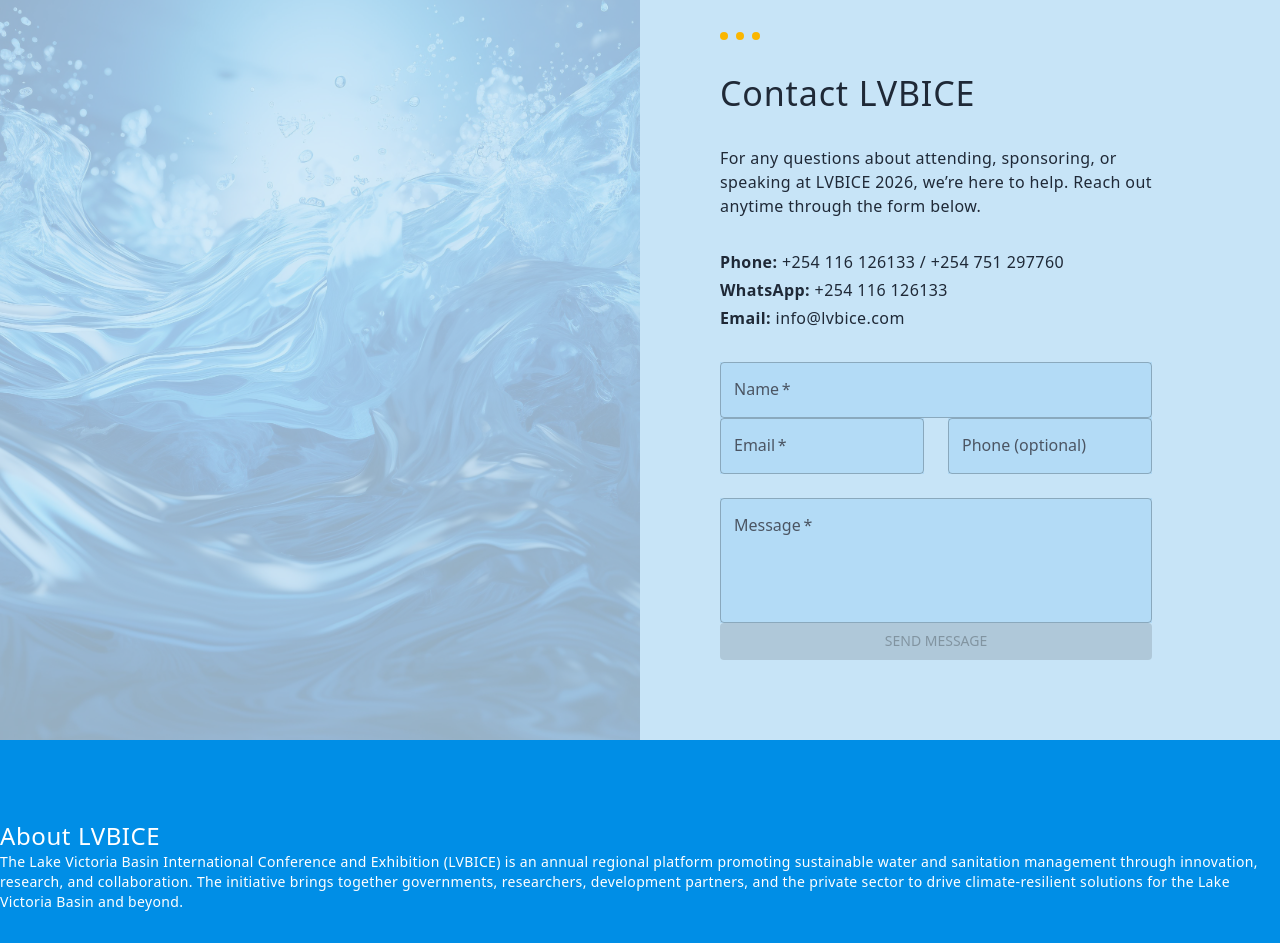
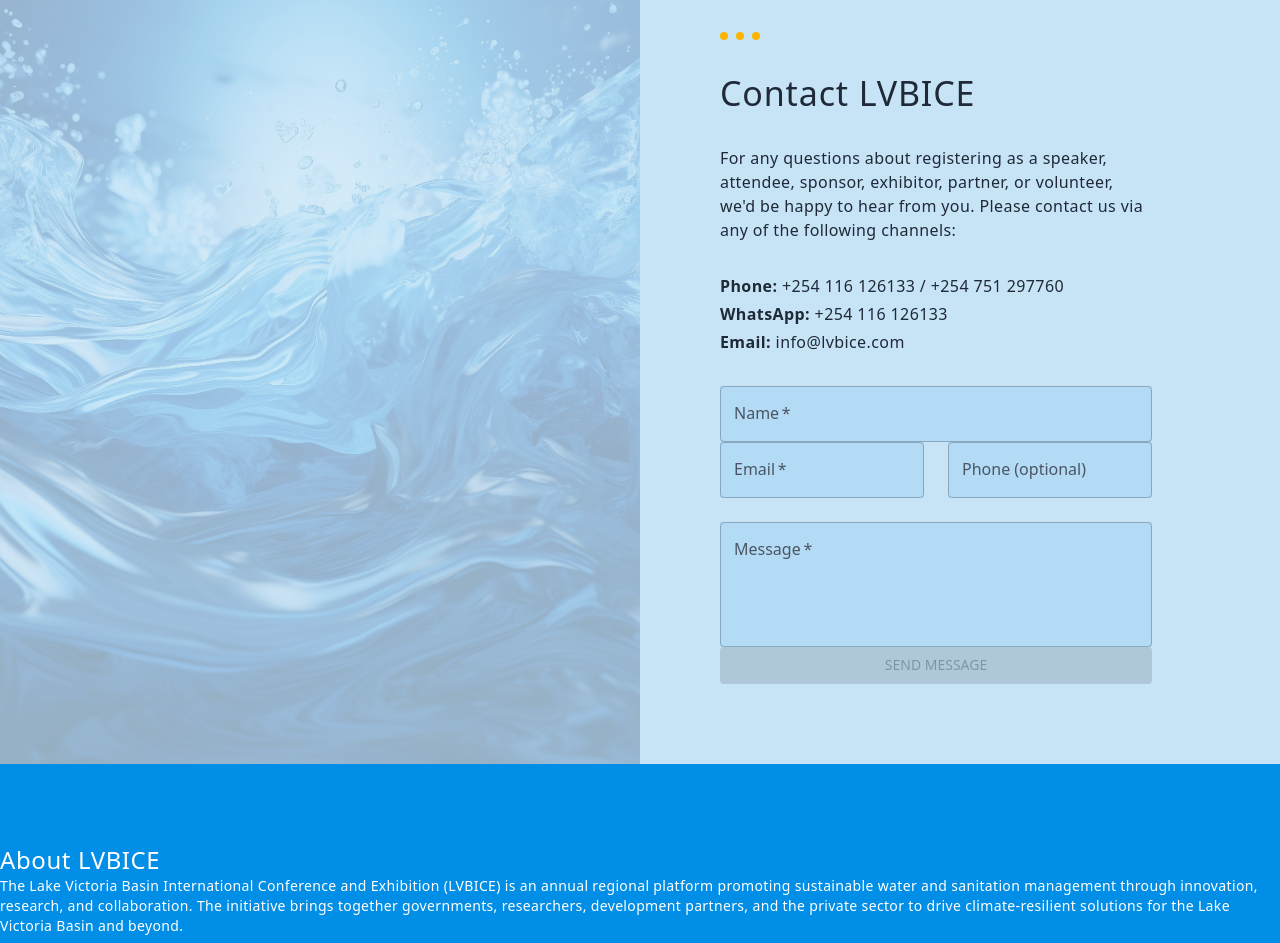
Before and after one commit to OJ254/lvbice-website, a Next.js app: page / in a window 1280 px wide. Shown: the part 5877-6820 px from the top of the page. Built offline with nearby package versions, Linux system fonts and the light colour scheme; what @mui/material-nextjs would draw is missing.

Commit message:
progress 22.11.2025_6

```diff
--- a/src/app/pages/about/(sections)/ContactSection.tsx
+++ b/src/app/pages/about/(sections)/ContactSection.tsx
@@ -125,9 +125,9 @@
             <Typography variant='h4'>Contact LVBICE</Typography>
 
             <Typography variant='body1'>
-              For any questions about attending, sponsoring, or speaking at
-              LVBICE 2026, we’re here to help. Reach out anytime through the
-              form below.
+              For any questions about registering as a speaker, attendee,
+              sponsor, exhibitor, partner, or volunteer, we'd be happy to hear
+              from you. Please contact us via any of the following channels:
             </Typography>
 
             {/* Static contact details */}
```
